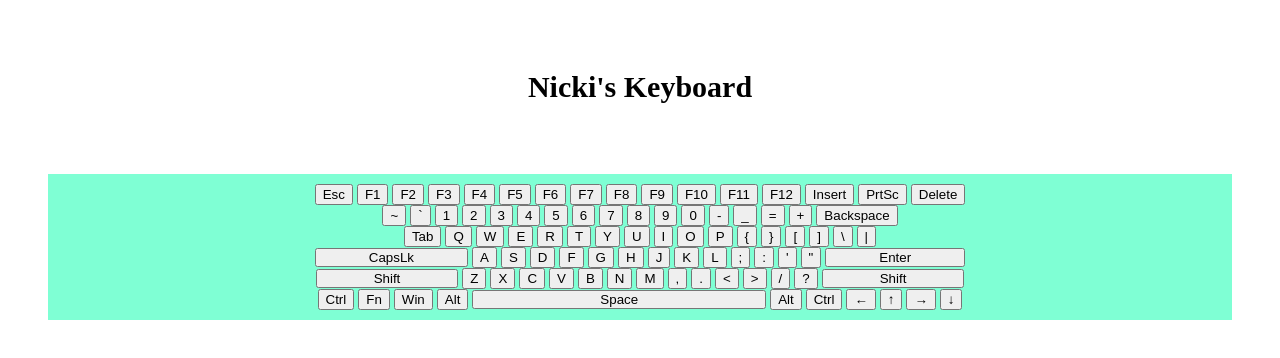
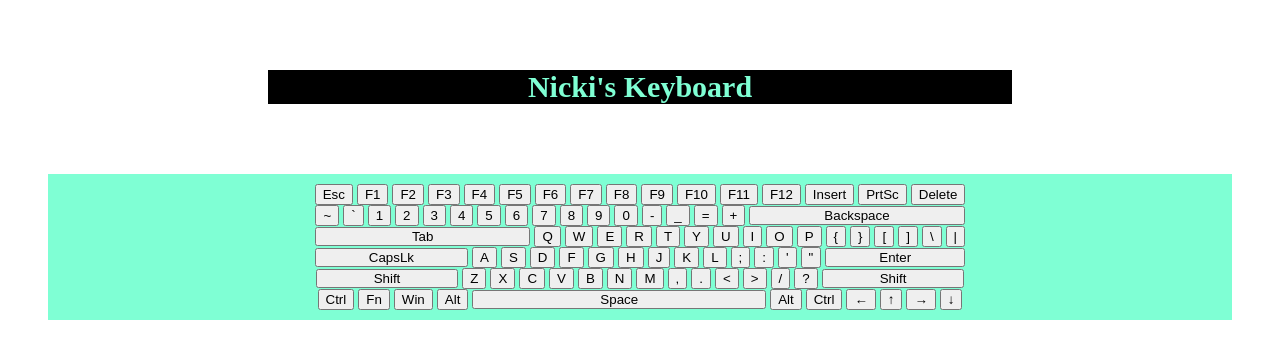
Before and after one commit to NickiSamantha/Keyboard, a plain HTML site: page index.html in a window 1280 px wide. Drawn offline with Linux system fonts and the light colour scheme.

Commit message:
styling done

```diff
--- a/css/style.css
+++ b/css/style.css
@@ -11,12 +11,19 @@
 h6{
     font-size: 30px;
     text-align: center;
+    color: aquamarine;
+    background-color: black;
+    margin-left: 260px;
+    margin-right: 260px;
 }
 .Keyboard{
     padding: 10px;
     background-color: aquamarine;
     margin-left: 40px;
     margin-right: 40px;
+    box-shadow: tomato;
+    border: 10px;
+    color: black;
 }
 .KeyboardRow1{
     text-align: center;
@@ -52,3 +59,9 @@ h6{
     padding: 0 56px;
 
 }
+.btn33{
+    padding: 0 73px;
+}
+.btn34{
+    padding: 0 95px;
+}
```
